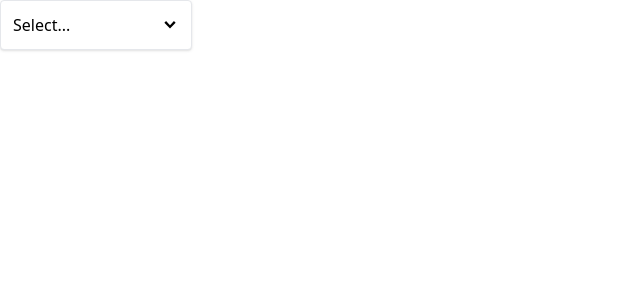
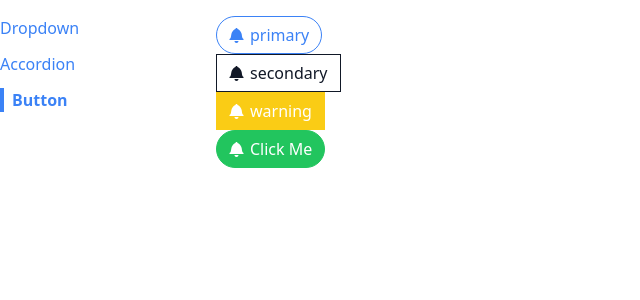
Before and after one commit to aumsoni2002/Reusable-React-Components, a React (Create React App) app: page /button in a window 1280 px wide. Shown: the top 300 px of the page, without its empty margins (0-640 px from the left). Built offline with nearby package versions, Linux system fonts and the light colour scheme.

Commit message:
Custom Router on all Components: Completed

```diff
--- a/src/App.js
+++ b/src/App.js
@@ -1,25 +1,28 @@
-import { useState } from "react";
-import Dropdown from "./components/Dropdown";
+import Sidebar from "./components/Sidebar";
+import Route from "./components/Route";
+import AccordionPage from "./pages/AccordionPage";
+import DropdownPage from "./pages/DropdownPage";
+import ButtonPage from "./pages/ButtonPage";
 
 function App() {
-  const [selection, setSelection] = useState(null);
+  return (
+    <div className="container mx-auto grid grid-cols-6 gap-4 mt-4">
+      <Sidebar />
+      <div className="col-span-5">
+        <Route path="/accordion">
+          <AccordionPage />
+        </Route>
 
-  const options = [
-    { label: "Red", value: "red" },
-    { label: "Green", value: "green" },
-    { label: "Blue", value: "blue" },
-  ];
+        {/* we want the dropdown to be shown at localhost:3000/ */}
+        <Route path="/">
+          <DropdownPage />
+        </Route>
 
-  const handleSelectOption = (selectedOption) => {
-    setSelection(selectedOption);
-  };
-  return (
-    <Dropdown
-      onChange={handleSelectOption}
-      options={options}
-      value={selection}
-    />
+        <Route path="/button">
+          <ButtonPage />
+        </Route>
+      </div>
+    </div>
   );
 }
-
 export default App;
--- /dev/null
+++ b/src/components/Link.js
@@ -0,0 +1,28 @@
+import classNames from "classnames";
+import useNavigation from "../hooks/use-navigation";
+
+function Link({ to, children, className, activeClassName }) {
+  const { navigate, currentPath } = useNavigation();
+
+  const classes = classNames(
+    "text-blue-500",
+    className,
+    currentPath === to && activeClassName
+  );
+
+  const handleClick = (event) => {
+    if (event.ctrlKey || event.metaKey) {
+      return;
+    }
+    event.preventDefault();
+    navigate(to);
+  };
+
+  return (
+    <a className={classes} href={to} onClick={handleClick}>
+      {children}
+    </a>
+  );
+}
+
+export default Link;
--- /dev/null
+++ b/src/components/Route.js
@@ -0,0 +1,12 @@
+import useNavigation from "../hooks/use-navigation";
+
+function Route({ path, children }) {
+  const { currentPath } = useNavigation();
+  if (path === currentPath) {
+    return children;
+  } else {
+    return null;
+  }
+}
+
+export default Route;
--- /dev/null
+++ b/src/components/Sidebar.js
@@ -0,0 +1,30 @@
+import Link from "./Link";
+
+function Sidebar() {
+  const links = [
+    { label: "Dropdown", path: "/" },
+    { label: "Accordion", path: "/accordion" },
+    { label: "Button", path: "/button" },
+  ];
+
+  const renderedLinks = links.map((link) => {
+    return (
+      <Link
+        key={link.label}
+        to={link.path}
+        className="mb-3"
+        activeClassName="font-bold border-l-4 border-blue-500 pl-2"
+      >
+        {link.label}
+      </Link>
+    );
+  });
+
+  return (
+    <div className="sticky top-0 overflow-y-auto flex flex-col items-start">
+      {renderedLinks}
+    </div>
+  );
+}
+
+export default Sidebar;
--- /dev/null
+++ b/src/context/navigation.js
@@ -0,0 +1,33 @@
+import { createContext, useState, useEffect } from "react";
+
+const NavigationContext = createContext();
+
+function NavigationProvider({ children }) {
+  const [currentPath, setCurrentPath] = useState(window.location.pathname);
+
+  useEffect(() => {
+    const handler = () => {
+      setCurrentPath(window.location.pathname);
+    };
+
+    window.addEventListener("popstate", handler);
+
+    return () => {
+      window.removeEventListener("popstate", handler);
+    };
+  }, []);
+
+  const navigate = (to) => {
+    window.history.pushState({}, "", to);
+    setCurrentPath(to);
+  };
+
+  return (
+    <NavigationContext.Provider value={{ currentPath, navigate }}>
+      {children}
+    </NavigationContext.Provider>
+  );
+}
+
+export { NavigationProvider };
+export default NavigationContext;
--- /dev/null
+++ b/src/hooks/use-navigation.js
@@ -0,0 +1,8 @@
+import { useContext } from "react";
+import NavigationContext from "../context/navigation";
+
+function useNavigation() {
+  return useContext(NavigationContext);
+}
+
+export default useNavigation;
--- a/src/index.js
+++ b/src/index.js
@@ -1,11 +1,14 @@
 import React from "react";
 import ReactDOM from "react-dom/client";
-
 import App from "./App";
-import './index.css'
-
+import "./index.css";
+import { NavigationProvider } from "./context/navigation";
 
 const el = document.getElementById("root");
 const root = ReactDOM.createRoot(el);
 
-root.render(<App />);
+root.render(
+  <NavigationProvider>
+    <App />
+  </NavigationProvider>
+);
--- a/src/pages/ButtonPage.js
+++ b/src/pages/ButtonPage.js
@@ -1,11 +1,23 @@
 import Button from "../components/Button";
-import { GoBell } from "react-icons/go";
+import { GoBell} from "react-icons/go";
 
 function ButtonPage() {
   return (
     <div>
       {/* props: primary={true} is same as just sending primary, because boolean "true" can be send without writing it.  */}
       <Button rounded primary outline>
+        <GoBell />
+        primary
+      </Button>
+      <Button secondary outline>
+        <GoBell />
+        secondary
+      </Button>
+      <Button warning>
+        <GoBell />
+        warning
+      </Button>
+      <Button success rounded>
         <GoBell />
         Click Me
       </Button>
--- /dev/null
+++ b/src/pages/DropdownPage.js
@@ -0,0 +1,24 @@
+import { useState } from "react";
+import Dropdown from "../components/Dropdown";
+function DropdownPage() {
+  const [selection, setSelection] = useState(null);
+
+  const options = [
+    { label: "Red", value: "red" },
+    { label: "Green", value: "green" },
+    { label: "Blue", value: "blue" },
+  ];
+
+  const handleSelectOption = (selectedOption) => {
+    setSelection(selectedOption);
+  };
+  return (
+    <Dropdown
+      onChange={handleSelectOption}
+      options={options}
+      value={selection}
+    />
+  );
+}
+
+export default DropdownPage;
```
